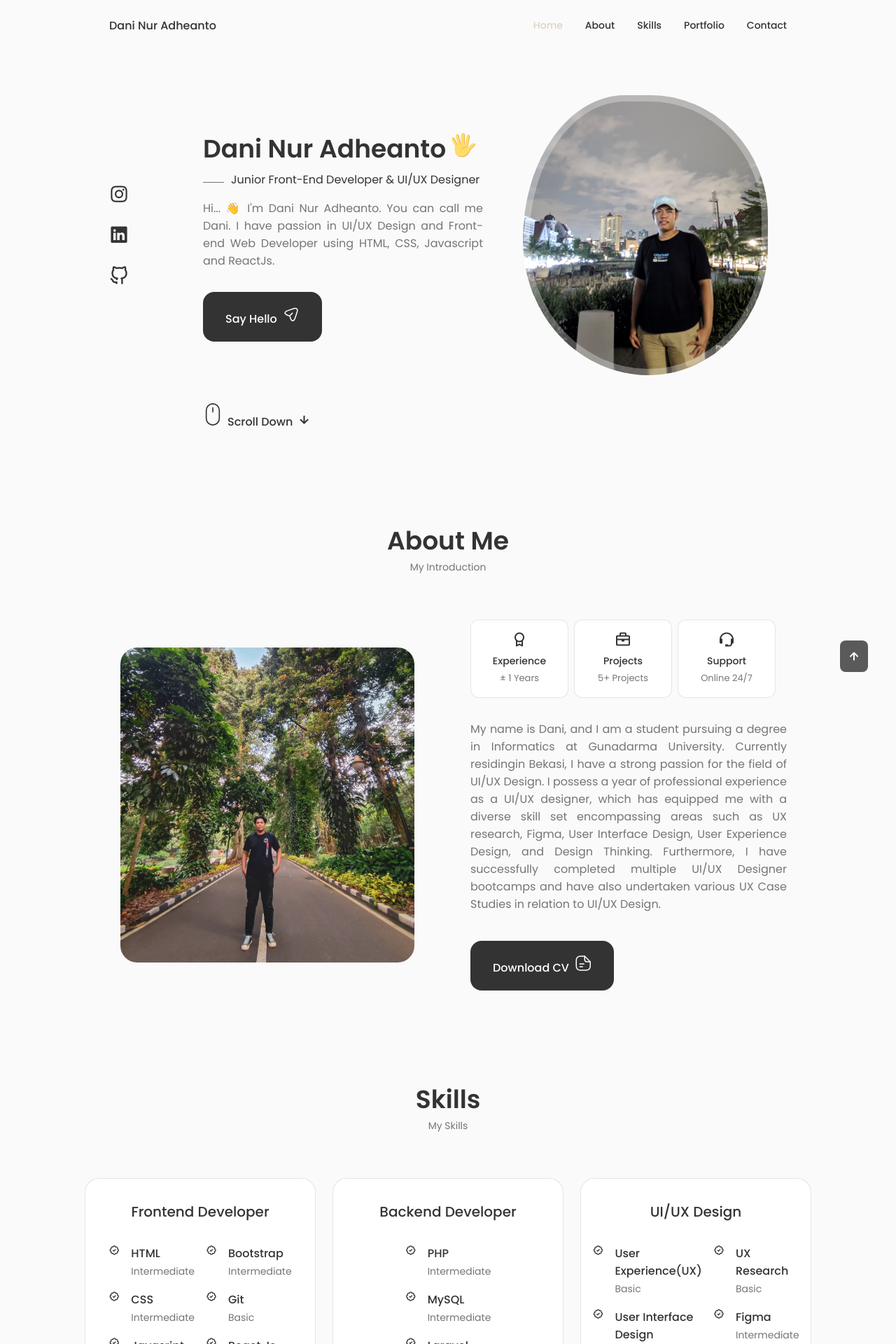
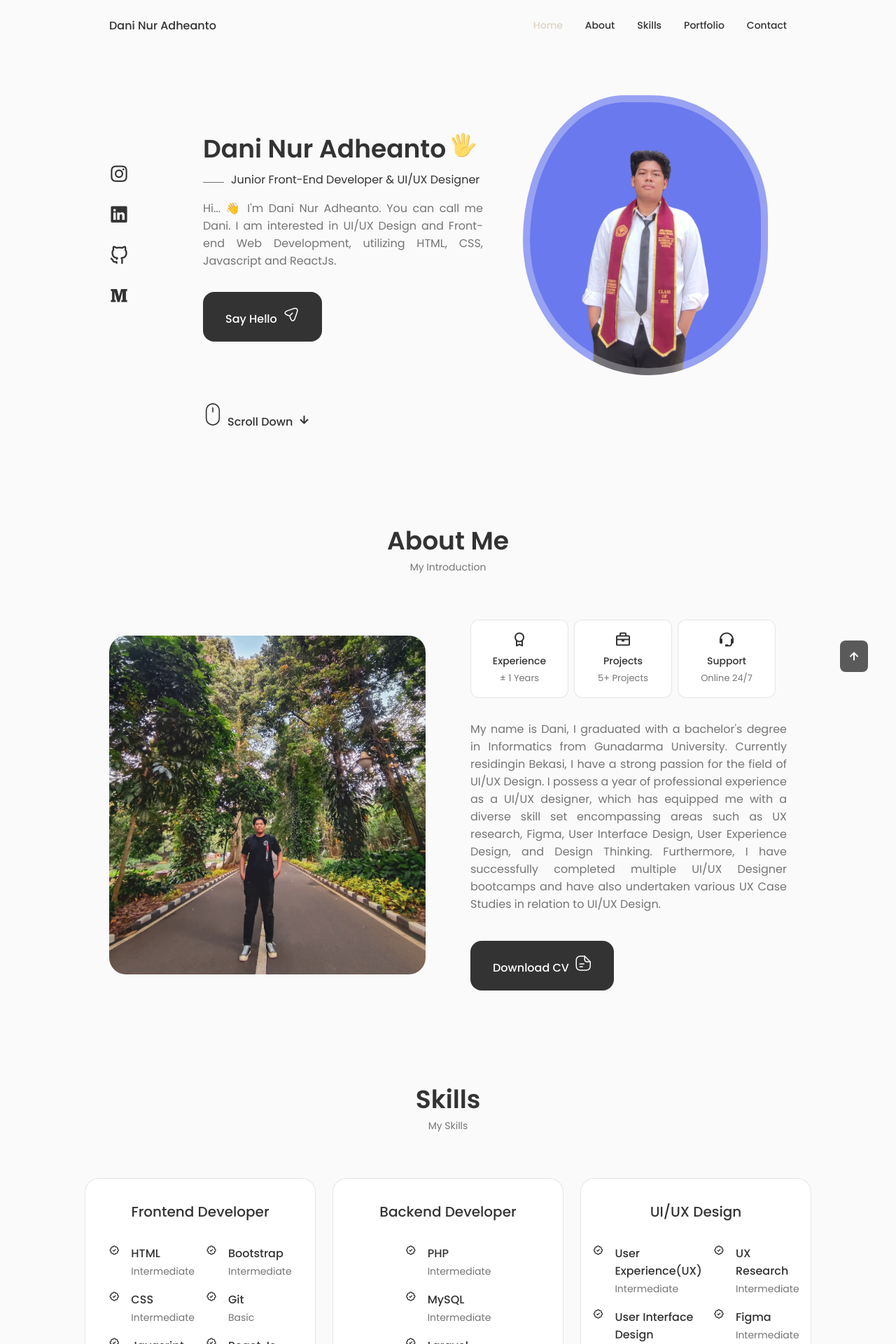
Before and after one commit to DaniNurAdheanto/portofolio-dani, a React (Create React App) app: page / in a window 1280 px wide. Shown: the top 1920 px of the page at 70% size. Built offline with nearby package versions, Linux system fonts and the light colour scheme.

Commit message:
update_profil_contact_skill

```diff
--- a/src/components/Home/Data.jsx
+++ b/src/components/Home/Data.jsx
@@ -58,7 +58,7 @@ function Data() {
             </h1>
 
             <h3 className="home_subtitle">Junior Front-End Developer & UI/UX Designer </h3>
-            <p className="home_description">Hi... &#128075;  I'm Dani Nur Adheanto. You can call me Dani. I have passion in UI/UX Design and Front-end Web Developer using HTML, CSS, Javascript and ReactJs.</p>
+            <p className="home_description">Hi... &#128075;  I'm Dani Nur Adheanto. You can call me Dani. I am interested in UI/UX Design and Front-end Web Development, utilizing HTML, CSS, Javascript and ReactJs.</p>
 
             <a href="#contact" className="button button--flex">
                 Say Hello
--- a/src/components/Home/Social.jsx
+++ b/src/components/Home/Social.jsx
@@ -12,6 +12,9 @@ function Social() {
             <a href="https://github.com/DaniNurAdheanto" className="home_social-icon" target="__blank">
                 <i class="uil uil-github-alt"></i>
             </a>
+            <a href="https://medium.com/@daninur84" className="home_social-icon" target="__blank">
+                <i class="uil uil-medium-m"></i>
+            </a>
         </div>
     )
 }
--- a/src/components/Home/home.css
+++ b/src/components/Home/home.css
@@ -58,11 +58,11 @@
 }
 
 .home_img{
-    background: url(../../assets/dani234.jpg);
+    background: url(../../assets/danibgbiru.png);
     background-repeat: no-repeat;
     background-position: center;
     background-size: cover;
-    box-shadow: inset 0 0 0 9px rgb(255 255 255 /30%);
+    box-shadow: inset 0 0 0 10px rgb(255 255 255 /30%);
     order: 1;
     justify-self: center;
     width: 350px;
--- a/src/components/about/About.jsx
+++ b/src/components/about/About.jsx
@@ -21,11 +21,11 @@ function About() {
                     <Info />
 
                     <p className="about_description">
-                        My  name  is  Dani,  and  I  am  a  student  pursuing  a  degree  in  Informatics  at  Gunadarma  University.  Currently residingin Bekasi, I have a strong passion for the field of UI/UX Design. I possess a year of professional experience as a UI/UX designer, which has equipped me with a diverse skill set encompassing areas such as UX research, Figma, User  Interface  Design,  User  Experience  Design,  and  Design  Thinking.  Furthermore,  I  have  successfully  completed multiple UI/UX Designer bootcamps and have also undertaken various UX Case Studies in relation to UI/UX Design.
+                        My name is Dani, I graduated with  a bachelor's degree in Informatics from Gunadarma University. Currently residingin Bekasi, I have a strong passion for the field of UI/UX Design. I possess a year of professional experience as a UI/UX designer, which has equipped me with a diverse skill set encompassing areas such as UX research, Figma, User  Interface  Design,  User  Experience  Design,  and  Design  Thinking.  Furthermore,  I  have  successfully  completed multiple UI/UX Designer bootcamps and have also undertaken various UX Case Studies in relation to UI/UX Design.
                     </p>
 
 
-                    <a download="DaninuradheantoCV.pdf" href="https://cdn.discordapp.com/attachments/897699901427810345/1120975434738302997/CV_2023_DANI_NUR_ADHEANTO.pdf" target="__blank" className="button button--flex"> Download CV
+                    <a download="DaninuradheantoCV.pdf" href="https://cdn.discordapp.com/attachments/897699901427810345/1150688400362450974/CV_2023_DANI_NUR_ADHEANTO_1.pdf" target="__blank" className="button button--flex"> Download CV
                         <svg
                             class="button_icon"
                             xmlns="http://www.w3.org/2000/svg"
--- a/src/components/about/about.css
+++ b/src/components/about/about.css
@@ -5,7 +5,7 @@
 }
 
 .about_img{
-    width: 420px;
+    width: 750px;
     border-radius: 1.5rem;
     justify-self: center;
 }
--- a/src/components/contact/Contact.jsx
+++ b/src/components/contact/Contact.jsx
@@ -28,7 +28,7 @@ const Contact = () => {
                             <h3 className="contact_card-title">
                                 Email
                             </h3>
-                            <span className="contact_card-data">daninur84@gamil.com</span>
+                            <span className="contact_card-data">daninur84@gmail.com</span>
                             <a href="mailto:daninur84@gamil.com.com" target="__blank" className="contact_button">Write Me {""} <i className="bx bx-right-arrow-alt contact_button-icon"></i></a>
                         </div>
 
--- a/src/components/skills/Uiux.jsx
+++ b/src/components/skills/Uiux.jsx
@@ -11,7 +11,7 @@ function Uiux() {
                         <i class='bx bx-badge-check'></i>
                         <div>
                             <h3 className="skills_name"> User Experience(UX)</h3>
-                            <span className="skills_level">Basic</span>
+                            <span className="skills_level">Intermediate</span>
                         </div>
                     </div>
 
@@ -19,7 +19,7 @@ function Uiux() {
                         <i class='bx bx-badge-check'></i>
                         <div>
                             <h3 className="skills_name">User Interface Design</h3>
-                            <span className="skills_level">Basic</span>
+                            <span className="skills_level">Intermediate</span>
                         </div>
                     </div>
 
@@ -31,7 +31,7 @@ function Uiux() {
                         <i class='bx bx-badge-check'></i>
                         <div>
                             <h3 className="skills_name">UX Research</h3>
-                            <span className="skills_level">Basic</span>
+                            <span className="skills_level">Intermediate</span>
                         </div>
                     </div>
                     <div className="skills_data">
```
Also changed, not shown: src/assets/danibgbiru.png (added).
